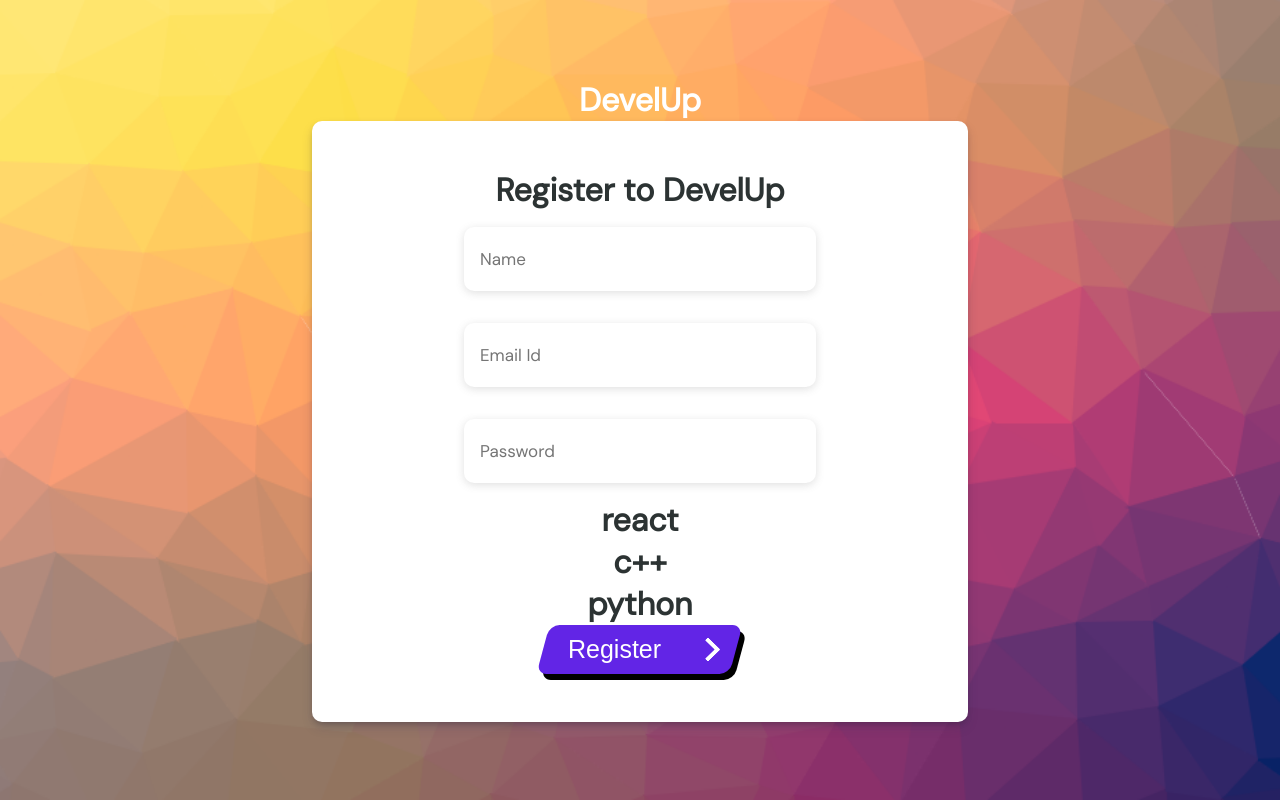
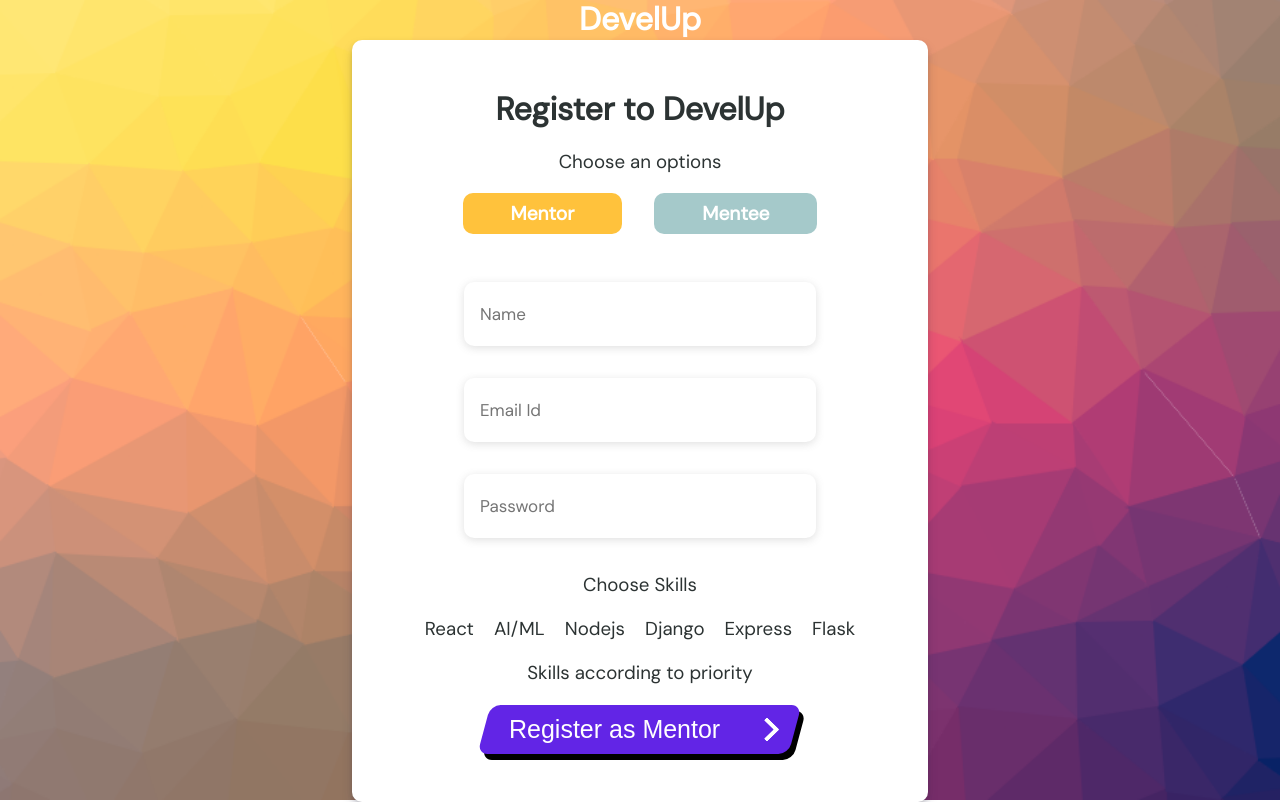
Before and after one commit to aryanjangid/DevelUp, a React (Create React App) app in the folder client/: page /register in a window 1280 px wide. Built offline with nearby package versions, Linux system fonts and the light colour scheme.

Commit message:
authentication done

```diff
--- a/client/src/pages/Register/Register.jsx
+++ b/client/src/pages/Register/Register.jsx
@@ -9,8 +9,9 @@ export default function Login() {
     const [name, setName] = useState("")
     const [email, setEmail] = useState("")
     const [password, setPassword] = useState("")
+    const [selectedOption, setSelectedOption] = useState("mentor");
 
-    const skillOptions = ["react", "c++", "python"]
+    const skillOptions = ["React", "AI/ML", "Nodejs", "Django", "Express", "Flask"]
     const navigate = useNavigate()
 
     const addSkill = (index) => {
@@ -19,8 +20,8 @@ export default function Login() {
     }
 
     const RegisterUser = async () => {
-        console.log('req sent')
-        const response = await fetch('http://localhost:4000/mentor/register', {
+        const user = selectedOption === "mentor" ? "mentor" : "mentee";
+        const response = await fetch(`http://localhost:4000/${user}/register`, {
             method: 'POST',
             headers: {
                 'Content-Type': 'application/json',
@@ -45,22 +46,30 @@ export default function Login() {
             <h1>DevelUp</h1>
             <div className={classes.loginBox}>
                 <h1>Register to DevelUp</h1>
+                <h3>Choose an options</h3>
+                <div style={{ marginBottom: "2rem" }} className={classes.selectoption}>
+                    <div style={{ backgroundColor: `${selectedOption == "mentor" ? "#FFC23C" : "#A5C9CA"}` }} onClick={() => setSelectedOption("mentor")}><h1>Mentor</h1></div>
+                    <div style={{ backgroundColor: `${selectedOption == "mentee" ? "#FFC23C" : "#A5C9CA"}` }} onClick={() => setSelectedOption("mentee")}><h1>Mentee</h1></div>
+                </div>
                 <form action="">
                     <input className="inputBox" type="text" id="name" name="name" placeholder='Name' onChange={(e) => setName(e.target.value)} value={name} />
                     <input className="inputBox" type="email" id="email" name="email" placeholder='Email Id' onChange={(e) => setEmail(e.target.value)} value={email} />
                     <input className="inputBox" type="password" id="password" name="password" placeholder='Password' onChange={(e) => setPassword(e.target.value)} value={password} />
                     <div className={classes.skills}>
+                        <h3>Choose Skills</h3>
                         {skillOptions.map((skill, index) => {
-                            return <h1 key={index} onClick={() => addSkill(index)} >{skill}</h1>
+                            return <h3 key={index} onClick={() => addSkill(index)} style={{ textAlign: 'center', margin: '10px', marginBottom: '10px', display: 'inline' }}>{skill}</h3>
                         })}
                     </div>
-                    {/* <div className={classes.skills}>
-            {skills.map((skill, index) => {
-              return <h1 key={index} onClick={() => addSkill(index)} >{skill}</h1>
-            })}
-          </div> */}
+                    <div className={classes.skills}>
+                        <h3>Skills according to priority</h3>
+                        {skills.map((skill, index) => {
+                            return <h3 key={index} onClick={() => addSkill(index)} style={{ textAlign: 'center', margin: '10px', marginBottom: '10px', display: 'inline' }}>{skill}</h3>
+                        })}
+                    </div>
                 </form>
-                <div onClick={RegisterUser}><Button name="Register" ></Button></div>
+                {selectedOption === "mentor" ?
+                    <div onClick={RegisterUser} style={{ marginTop: '20px' }} ><Button name="Register as Mentor" ></Button></div> : <div onClick={RegisterUser}><Button name="Register as Mentee" to="/"></Button></div>}
             </div>
 
         </div >
--- a/client/src/pages/Register/Register.module.css
+++ b/client/src/pages/Register/Register.module.css
@@ -10,7 +10,22 @@
     background-color: white;
     color: #2C3333;
     padding: 3rem;
-    width: 35rem;
+    width: 30rem;
     box-shadow: rgba(50, 50, 93, 0.25) 0px 6px 12px -2px, rgba(0, 0, 0, 0.3) 0px 3px 7px -3px;
     border-radius: 10px;
 }
+
+.selectoption {
+    display: flex;
+    justify-content: center;
+    align-items: center;
+}
+
+.selectoption div {
+    margin: 0 1rem;
+    padding: 0.5rem 3rem;
+    border-radius: 10px;
+    color: white;
+    cursor: pointer;
+    font-size: 0.6rem;
+}
```
